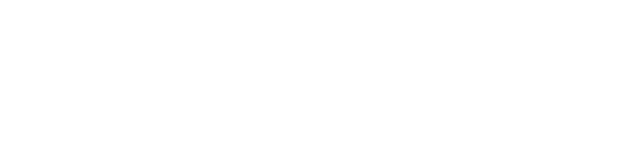
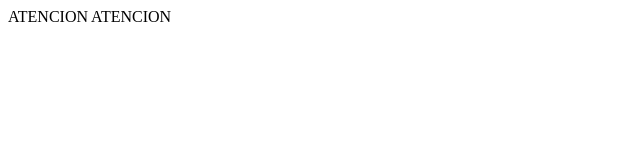
Before and after one commit to repodaw2prueba/trabajoClase, a plain HTML site: page index.html in a window 1280 px wide. Shown: the whole page, without its empty margins (0-640 px from the left). Drawn offline with Linux system fonts and the light colour scheme.

Commit message:
Añadido texto al index.html, miratelo a ver si esta bien.

```diff
--- a/index.html
+++ b/index.html
@@ -7,6 +7,6 @@
     <title>Document</title>
 </head>
 <body>
-
+  ATENCION ATENCION
 </body>
 </html>
```
